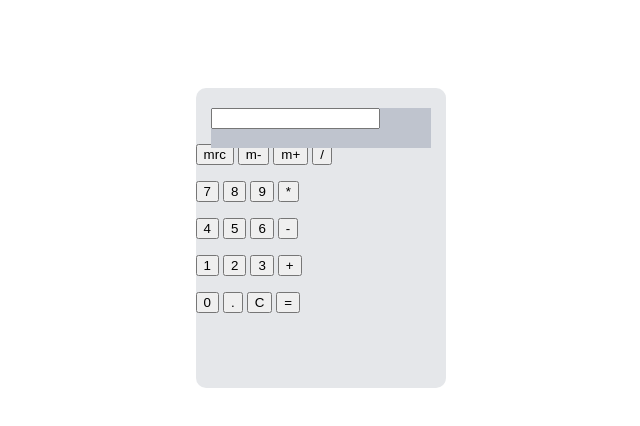
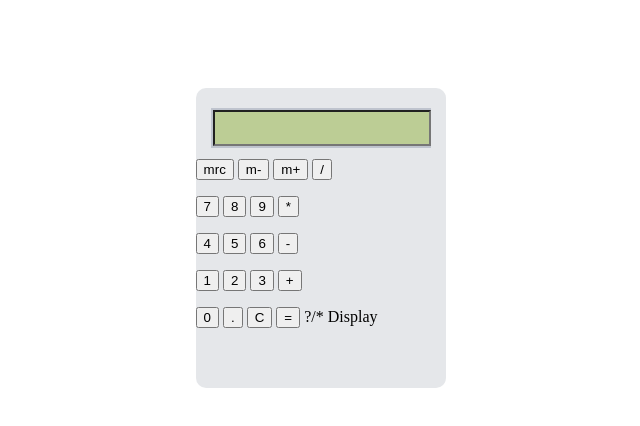
Before and after one commit to BIOHA7ARD/CALCULATOR-, a plain HTML site: page index.html in a window 1280 px wide. Shown: the whole page, without its empty margins (318-958 px from the left). Drawn offline with Linux system fonts and the light colour scheme.

Commit message:
keys
added button keys

```diff
--- a/calculator.css
+++ b/calculator.css
@@ -21,3 +21,18 @@
 	top: 20px;
 	height: 40px;
 }
+.display input {
+	position: relative;
+	left: 2px;
+	top: 2px;
+	height: 30px;
+	width: 210px;
+	background-color: #bccd95;
+	font-size: 21px;
+	text-align: right;
+}
+/* Calculator Buttons */
+.keys {
+	position: relative;
+	top: 15px;
+}
--- a/index.html
+++ b/index.html
@@ -43,8 +43,10 @@
 				<input type="button" class="button number" value="." onclick="v('.')">
 				<input type="button" class="button function" value="C" onclick="d('')">
 				<input type="button" class="button operator" value="=" onclick="e()">
-			</p>
+			?/* Display </p>
 		</div>
 	</div>
+<p>&nbsp;</p>
+<p>&nbsp;</p>
 </body>
 </html>
```
